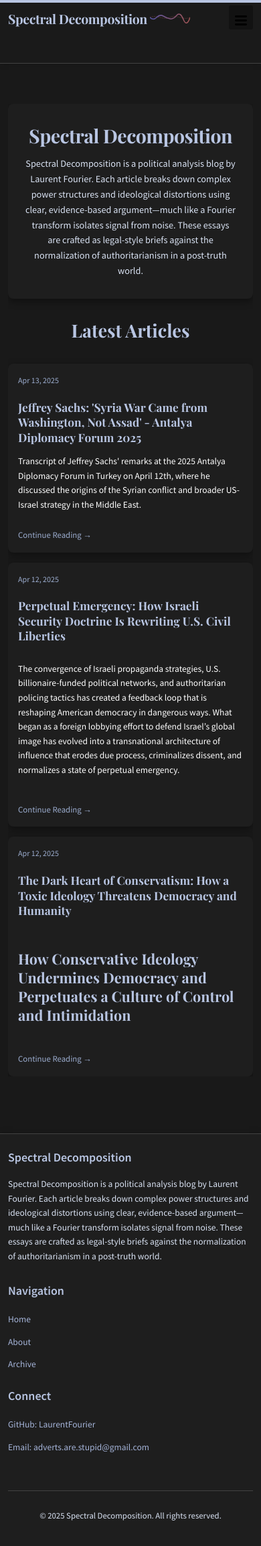
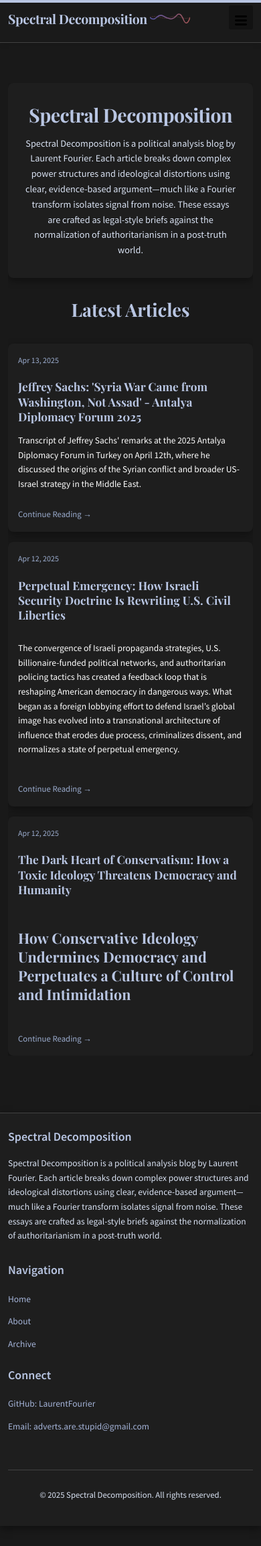
Before and after one commit to LaurentFourier/laurentfourier.github.io, a Jekyll site: the page built from index.markdown, in a window 390 px wide. Shown: the whole page at 67% size. Built offline with Jekyll 4.4.1, drawn with Linux system fonts in a browser that asks for light colours; some web fonts are replaced; after the commit the page ends 2278 px from its top, so only the background shows below that.

Commit message:
header fix

```diff
--- a/assets/main.css
+++ b/assets/main.css
@@ -159,7 +159,7 @@
   @media screen and (max-width: 600px) {
     .site-header {
       height: auto;
-      min-height: var(--nav-height);
+      /* min-height: var(--nav-height); */
       padding: 10px 0;
     }
 
@@ -168,7 +168,7 @@
       align-items: flex-start;
       height: auto;
       position: relative;
-      padding-bottom: 10px;
+      /* padding-bottom: 10px; */
     }
 
     .site-title {
```
